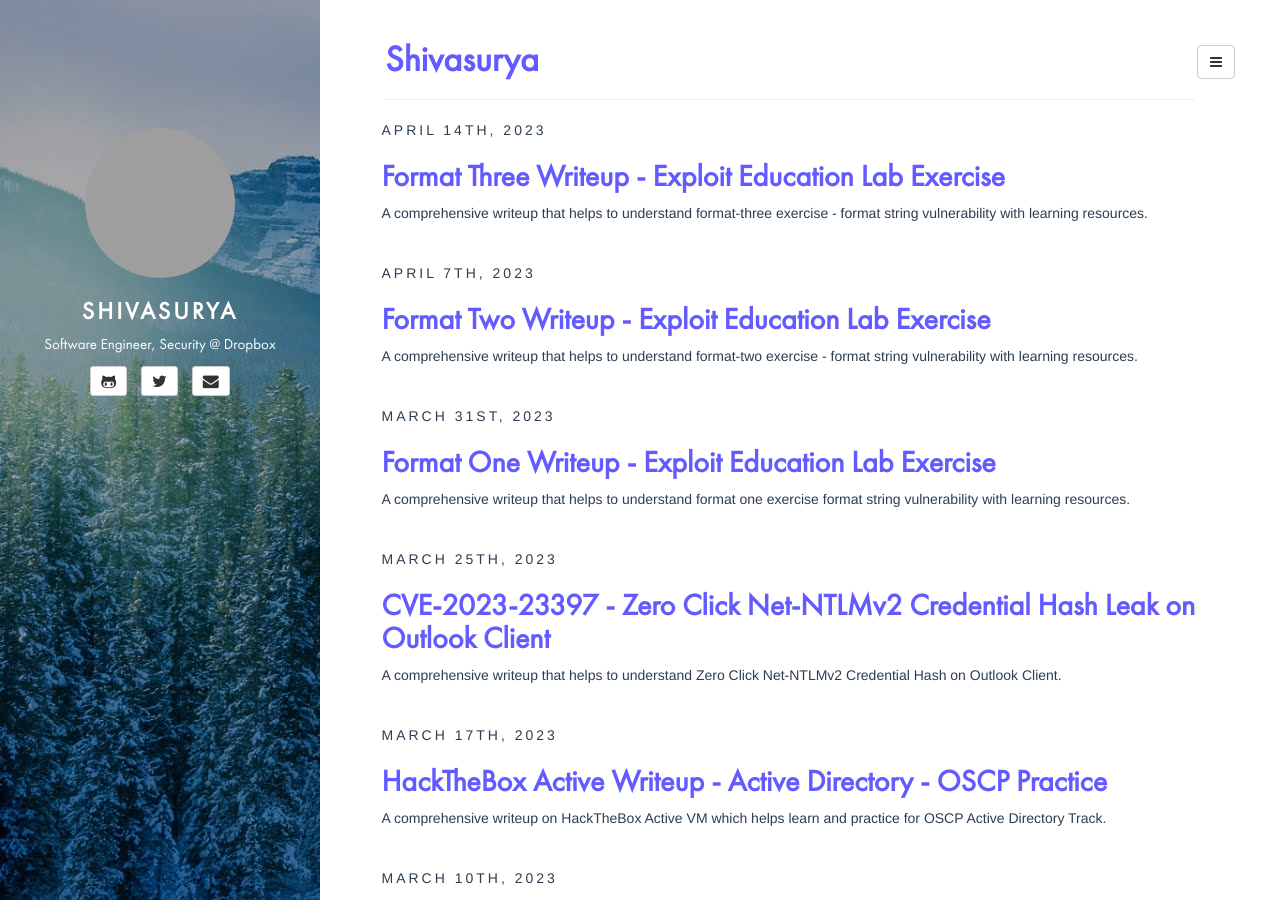
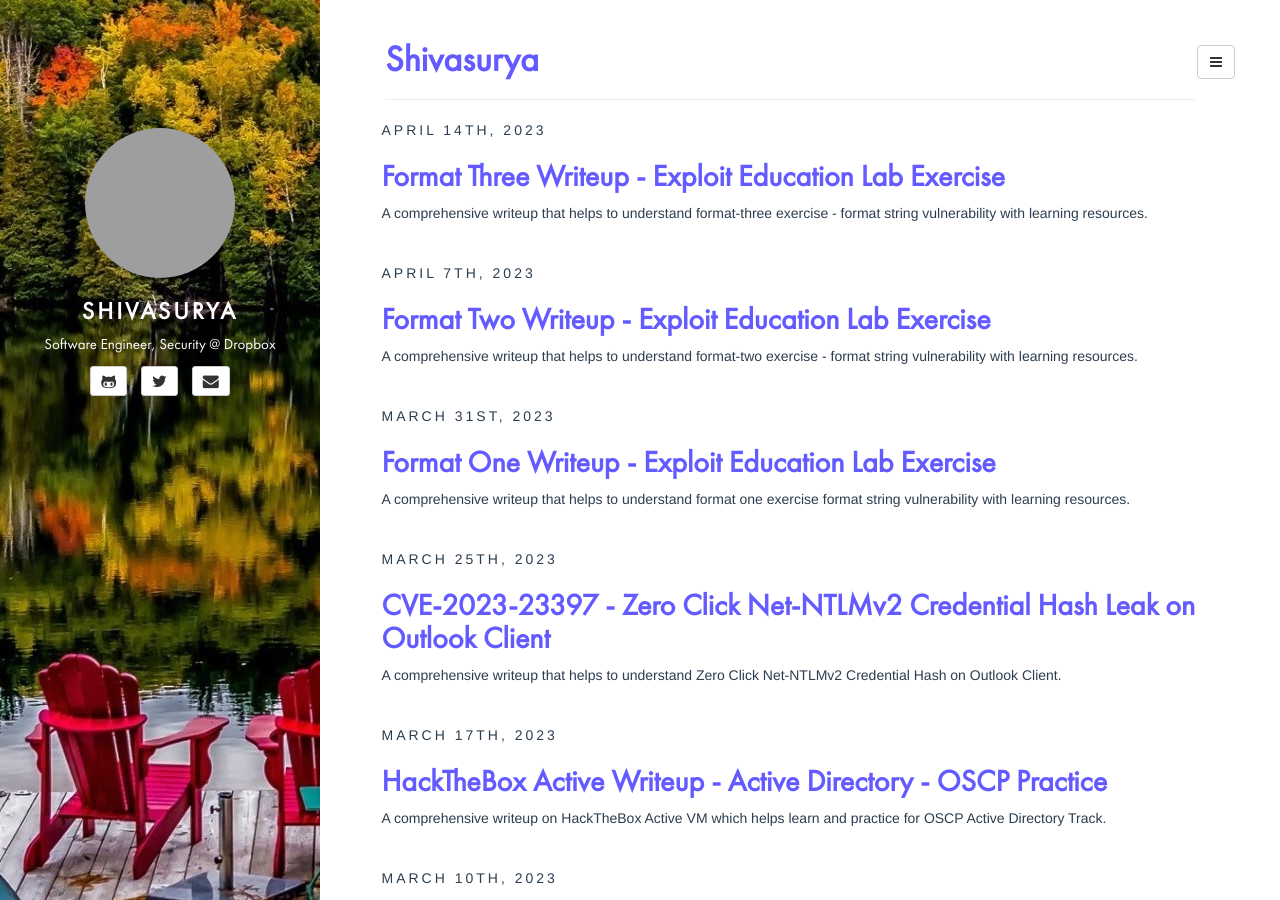
Before and after one commit to s5dev/s5dev.github.io, a Jekyll site: the page built from index.html, in a window 1280 px wide and 900 px high. Built offline with Jekyll 4.4.1, drawn with Linux system fonts in a browser that asks for light colours; the list of posts is cut into pages by our own code; grey boxes are pictures that could not be loaded.

Commit message:
add new background for season

```diff
--- a/_config.yml
+++ b/_config.yml
@@ -32,7 +32,7 @@ categories_path: categories.html
 tags_path: tags.html
 
 # set it as url of an image
-sidebar_background_image: /assets/media/canada.jfif
+sidebar_background_image: /assets/media/canada-fall-3.jpg
 
 BASE_PATH:
 
```
Also changed, not shown: assets/media/canada-fall-3.jpg (added).
